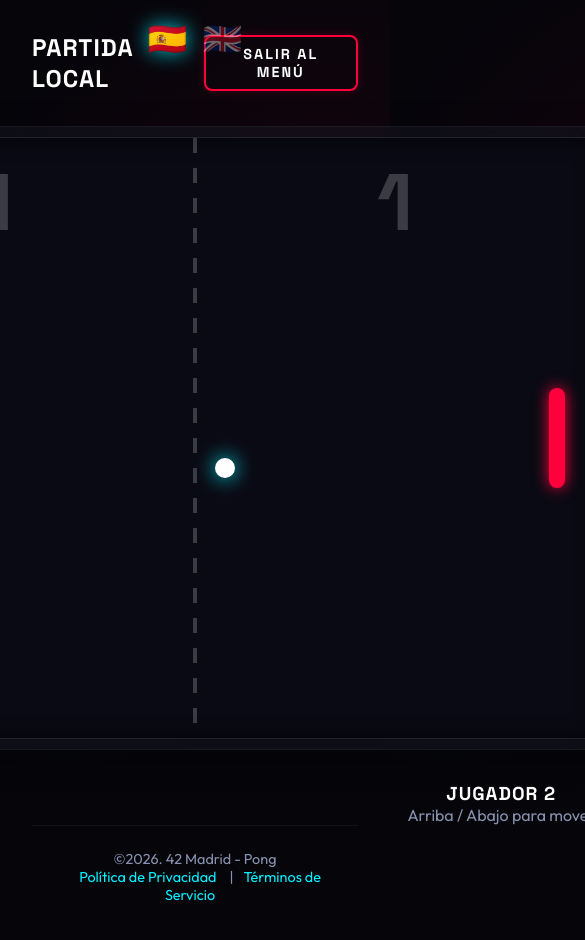
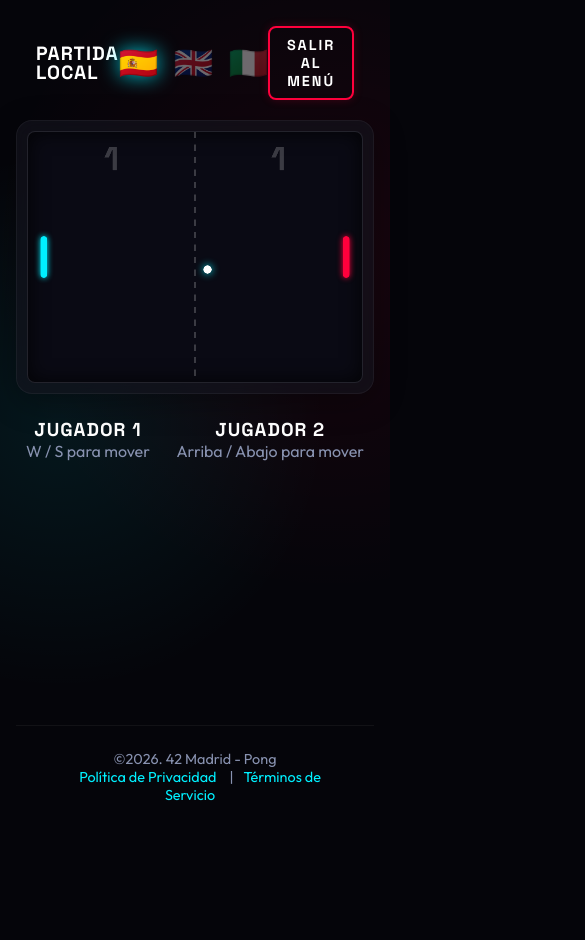
Before and after one commit to madel-04/Trascendendidos, a React app in the folder frontend/: page /privacy in a window 390 px wide. Both pictures are taken after a click on the button "JUGAR LOCAL (2P)". Shown: the top 940 px of the page, 585 px wide, since content can reach past the window. After the commit the page ends 844 px from the top, so only its background shows below. Built offline with nearby package versions, Linux system fonts and the light colour scheme; no server answers; the HTML template or start-up script is replaced by a standard one.

Commit message:
Añadido tercer idioma, responsive para evitar el scroll vertical

```diff
--- a/frontend/src/App.tsx
+++ b/frontend/src/App.tsx
@@ -4,6 +4,7 @@ import GameView from './components/GameView';
 import LanguageSwitcher from './components/LanguageSwitcher';
 import Matchmaking from './components/Matchmaking';
 import { useTranslation } from 'react-i18next';
+import { socket } from './game/socket';
 import './styles/index.css';
 
 // Simple view routing state for now, before implementing react-router if needed
@@ -16,7 +17,20 @@ function App() {
 
   return (
     <div className="app-container">
-      <LanguageSwitcher />
+      <header className="main-header" style={{ width: '100%', minHeight: '80px', padding: '10px 20px', display: 'flex', justifyContent: currentView === 'GAME' ? 'space-between' : 'center', alignItems: 'center', flexShrink: 0 }}>
+        {currentView === 'GAME' && (
+          <h2 style={{ margin: 0, fontSize: '1.2rem', lineHeight: 1, display: 'flex', alignItems: 'center' }}>{multiplayerState ? t('MULTIPLAYER MATCH') : t('LOCAL MATCH')}</h2>
+        )}
+        <LanguageSwitcher />
+        {currentView === 'GAME' && (
+          <button className="btn-premium secondary" style={{ padding: '8px 16px', fontSize: '0.9rem', height: 'fit-content' }} onClick={() => {
+            if (multiplayerState) socket.emit('leave_match');
+            setCurrentView('MENU');
+          }}>
+            {t('EXIT TO MENU')}
+          </button>
+        )}
+      </header>
       {currentView === 'MENU' && <MainMenu onStartGame={() => { setMultiplayerState(null); setCurrentView('GAME'); }} onStartMultiplayer={() => setCurrentView('LOBBY')} />}
       {currentView === 'LOBBY' && <Matchmaking onMatchFound={(roomId, side) => { setMultiplayerState({ roomId, side }); setCurrentView('GAME'); }} onCancel={() => setCurrentView('MENU')} />}
       {currentView === 'GAME' && <GameView onExit={() => setCurrentView('MENU')} isMultiplayer={!!multiplayerState} multiplayerSide={multiplayerState?.side} roomId={multiplayerState?.roomId} />}
--- a/frontend/src/components/GameView.tsx
+++ b/frontend/src/components/GameView.tsx
@@ -30,27 +30,15 @@ const GameView: React.FC<GameViewProps> = ({ onExit, isMultiplayer, multiplayerS
     }
   }, [isMultiplayer, onExit, t]);
 
-  const handleManualExit = () => {
-    if (isMultiplayer) {
-      socket.emit('leave_match');
-    }
-    onExit();
-  };
+
 
   return (
-    <div className="game-container" style={{ display: 'flex', flexDirection: 'column', alignItems: 'center', gap: '1rem', width: '100%', flex: 1 }}>
-      <div style={{ width: '100%', display: 'flex', justifyContent: 'space-between', alignItems: 'center', marginBottom: '1rem' }}>
-        <h2 style={{ margin: 0 }}>{isMultiplayer ? t('MULTIPLAYER MATCH') : t('LOCAL MATCH')}</h2>
-        <button className="btn-premium secondary" style={{ padding: '8px 16px', fontSize: '0.9rem' }} onClick={handleManualExit}>
-          {t('EXIT TO MENU')}
-        </button>
-      </div>
-
-      <div className="glass-panel" style={{ padding: '10px', display: 'flex', justifyContent: 'center', alignItems: 'center' }}>
+    <div className="game-container" style={{ display: 'flex', flexDirection: 'column', alignItems: 'center', gap: '1rem', width: '100%', flex: 1, padding: '10px 0' }}>
+      <div className="glass-panel" style={{ padding: '10px', display: 'flex', justifyContent: 'center', alignItems: 'center', width: '100%', maxWidth: '800px' }}>
         <PongCanvas isMultiplayer={isMultiplayer} side={multiplayerSide} roomId={roomId} />
       </div>
 
-      <div style={{ display: 'flex', justifyContent: 'space-between', width: '800px', marginTop: '1rem' }}>
+      <div style={{ display: 'flex', justifyContent: 'space-between', width: '100%', maxWidth: '800px', marginTop: '0.5rem', padding: '0 10px' }}>
         <div style={{ textAlign: 'center' }}>
           <h3>{t('PLAYER 1')}</h3>
           <p style={{ color: 'var(--text-muted)' }}>{t('W / S to move')}</p>
--- a/frontend/src/components/LanguageSwitcher.tsx
+++ b/frontend/src/components/LanguageSwitcher.tsx
@@ -9,7 +9,7 @@ const LanguageSwitcher: React.FC = () => {
   };
 
   return (
-    <div style={{ position: 'absolute', justifyContent: 'center', top: '20px', display: 'flex', gap: '15px', zIndex: 10 }}>
+    <div style={{ display: 'flex', justifyContent: 'center', gap: '15px' }}>
       <button
         onClick={() => changeLanguage('es')}
         style={{
@@ -34,6 +34,18 @@ const LanguageSwitcher: React.FC = () => {
       >
         <span role="img" aria-label="English">🇬🇧</span>
       </button>
+      <button
+        onClick={() => changeLanguage('it')}
+        style={{
+          background: 'none', border: 'none', cursor: 'pointer', fontSize: '2rem',
+          opacity: i18n.language === 'it' ? 1 : 0.4,
+          transition: 'opacity 0.3s',
+          filter: i18n.language === 'it' ? 'drop-shadow(0 0 10px rgba(0,255,0,0.8))' : 'none'
+        }}
+        title="Italiano"
+      >
+        <span role="img" aria-label="Italiano">🇮🇹</span>
+      </button>
     </div>
   );
 };
--- a/frontend/src/components/MainMenu.tsx
+++ b/frontend/src/components/MainMenu.tsx
@@ -27,9 +27,6 @@ const MainMenu: React.FC<MainMenuProps> = ({ onStartGame, onStartMultiplayer })
         <button className="btn-premium secondary" onClick={onStartMultiplayer}>
           {t('MULTIPLAYER')}
         </button>
-        <button className="btn-premium secondary" disabled style={{ opacity: 0.5, cursor: 'not-allowed' }}>
-          {t('LOGIN / REGISTER')}
-        </button>
       </div>
     </div>
   );
--- a/frontend/src/components/PongCanvas.tsx
+++ b/frontend/src/components/PongCanvas.tsx
@@ -34,6 +34,10 @@ const PongCanvas: React.FC<PongCanvasProps> = ({ isMultiplayer, side, roomId })
     <canvas
       ref={canvasRef}
       style={{
+        width: '100%',
+        maxWidth: '800px',
+        maxHeight: '55vh',
+        aspectRatio: '4 / 3',
         background: '#0a0a14',
         borderRadius: '8px',
         boxShadow: 'inset 0 0 20px rgba(0,0,0,0.8)',
--- a/frontend/src/game/GameEngine.ts
+++ b/frontend/src/game/GameEngine.ts
@@ -132,6 +132,11 @@ export class GameEngine {
    * Rastrea cuando se pulsa una tecla hacia abajo.
    */
   private handleKeyDown(e: KeyboardEvent): void {
+    // Evitar el comportamiento por defecto (ej. scroll) de las teclas de movimiento
+    if (['ArrowUp', 'ArrowDown', 'w', 's', 'W', 'S', ' '].includes(e.key)) {
+      e.preventDefault();
+    }
+
     this.keysTracker[e.code] = true;
     this.keysTracker[e.key] = true;
     this.keysTracker[e.key.toLowerCase()] = true;
--- a/frontend/src/i18n.ts
+++ b/frontend/src/i18n.ts
@@ -7,32 +7,63 @@ const resources = {
     translation: {
       "TRANSCENDENCE PONG": "TRANSCENDENCE PONG",
       "PLAY LOCAL (2P)": "PLAY LOCAL (2P)",
-      "MULTIPLAYER (COMING SOON)": "MULTIPLAYER (COMING SOON)",
+      "MULTIPLAYER": "MULTIPLAYER",
       "LOGIN / REGISTER": "LOGIN / REGISTER",
       "LOCAL MATCH": "LOCAL MATCH",
+      "MULTIPLAYER MATCH": "MULTIPLAYER MATCH",
       "EXIT TO MENU": "EXIT TO MENU",
       "PLAYER 1": "PLAYER 1",
       "PLAYER 2": "PLAYER 2",
       "W / S to move": "W / S to move",
       "Up / Down to move": "Up / Down to move",
       "Privacy Policy": "Privacy Policy",
-      "Terms of Service": "Terms of Service"
+      "Terms of Service": "Terms of Service",
+      "MATCHMAKING...": "MATCHMAKING...",
+      "Searching for an opponent in the queue": "Searching for an opponent in the queue...",
+      "CANCEL": "CANCEL",
+      "Opponent disconnected or left! Match ended.": "Opponent disconnected or left! Match ended."
     }
   },
   es: {
     translation: {
       "TRANSCENDENCE PONG": "PONG TRASCENDENCIA",
       "PLAY LOCAL (2P)": "JUGAR LOCAL (2P)",
-      "MULTIPLAYER (COMING SOON)": "MULTIJUGADOR (PRÓXIMO)",
+      "MULTIPLAYER": "MULTIJUGADOR",
       "LOGIN / REGISTER": "INICIAR SESIÓN / REGISTRO",
       "LOCAL MATCH": "PARTIDA LOCAL",
+      "MULTIPLAYER MATCH": "PARTIDA MULTIJUGADOR",
       "EXIT TO MENU": "SALIR AL MENÚ",
       "PLAYER 1": "JUGADOR 1",
       "PLAYER 2": "JUGADOR 2",
       "W / S to move": "W / S para mover",
       "Up / Down to move": "Arriba / Abajo para mover",
       "Privacy Policy": "Política de Privacidad",
-      "Terms of Service": "Términos de Servicio"
+      "Terms of Service": "Términos de Servicio",
+      "MATCHMAKING...": "BUSCANDO PARTIDA...",
+      "Searching for an opponent in the queue": "Buscando oponente en la cola...",
+      "CANCEL": "CANCELAR",
+      "Opponent disconnected or left! Match ended.": "¡El oponente se desconectó o abandonó! Fin de la partida."
+    }
+  },
+  it: {
+    translation: {
+      "TRANSCENDENCE PONG": "PONG TRASCENDENZA",
+      "PLAY LOCAL (2P)": "GIOCA LOCALE (2P)",
+      "MULTIPLAYER": "MULTIGIOCATORE",
+      "LOGIN / REGISTER": "ACCEDI / REGISTRATI",
+      "LOCAL MATCH": "PARTITA LOCALE",
+      "MULTIPLAYER MATCH": "PARTITA MULTIGIOCATORE",
+      "EXIT TO MENU": "ESCI AL MENU",
+      "PLAYER 1": "GIOCATORE 1",
+      "PLAYER 2": "GIOCATORE 2",
+      "W / S to move": "W / S per muovere",
+      "Up / Down to move": "Su / Giù per muovere",
+      "Privacy Policy": "Informativa sulla Privacy",
+      "Terms of Service": "Termini di Servizio",
+      "MATCHMAKING...": "RICERCA PARTITA...",
+      "Searching for an opponent in the queue": "Ricerca di un avversario in coda...",
+      "CANCEL": "ANNULLA",
+      "Opponent disconnected or left! Match ended.": "Avversario disconnesso o uscito! Partita terminata."
     }
   }
 };
--- a/frontend/src/styles/index.css
+++ b/frontend/src/styles/index.css
@@ -28,8 +28,8 @@ body {
   font-family: var(--font-main);
   background-color: var(--bg-dark);
   color: var(--text-main);
-  min-height: 100vh;
-  overflow-x: hidden;
+  height: 100vh;
+  overflow: hidden;
   background-image:
     radial-gradient(circle at 15% 50%, rgba(0, 240, 255, 0.08) 0%, transparent 50%),
     radial-gradient(circle at 85% 30%, rgba(255, 0, 60, 0.08) 0%, transparent 50%);
@@ -130,8 +130,8 @@ h4 {
   display: flex;
   flex-direction: column;
   align-items: center;
-  justify-content: center;
-  padding: 2rem;
+  padding: 1rem;
+  height: 100vh;
 }
 
 /* Header & Footer */
@@ -163,9 +163,8 @@ h4 {
   align-items: center;
   justify-content: center;
   gap: 1.5rem;
-  padding: 3rem;
-  min-width: 600px;
-  /* Increased from 400px to allow more space */
+  padding: 1.5rem;
+  width: 100%;
   max-width: 800px;
   /* Increased from 500px to fit the long title */
   margin: auto;
```
Also changed, not shown: 2 other files (tests, documents, lock files or other folders).
